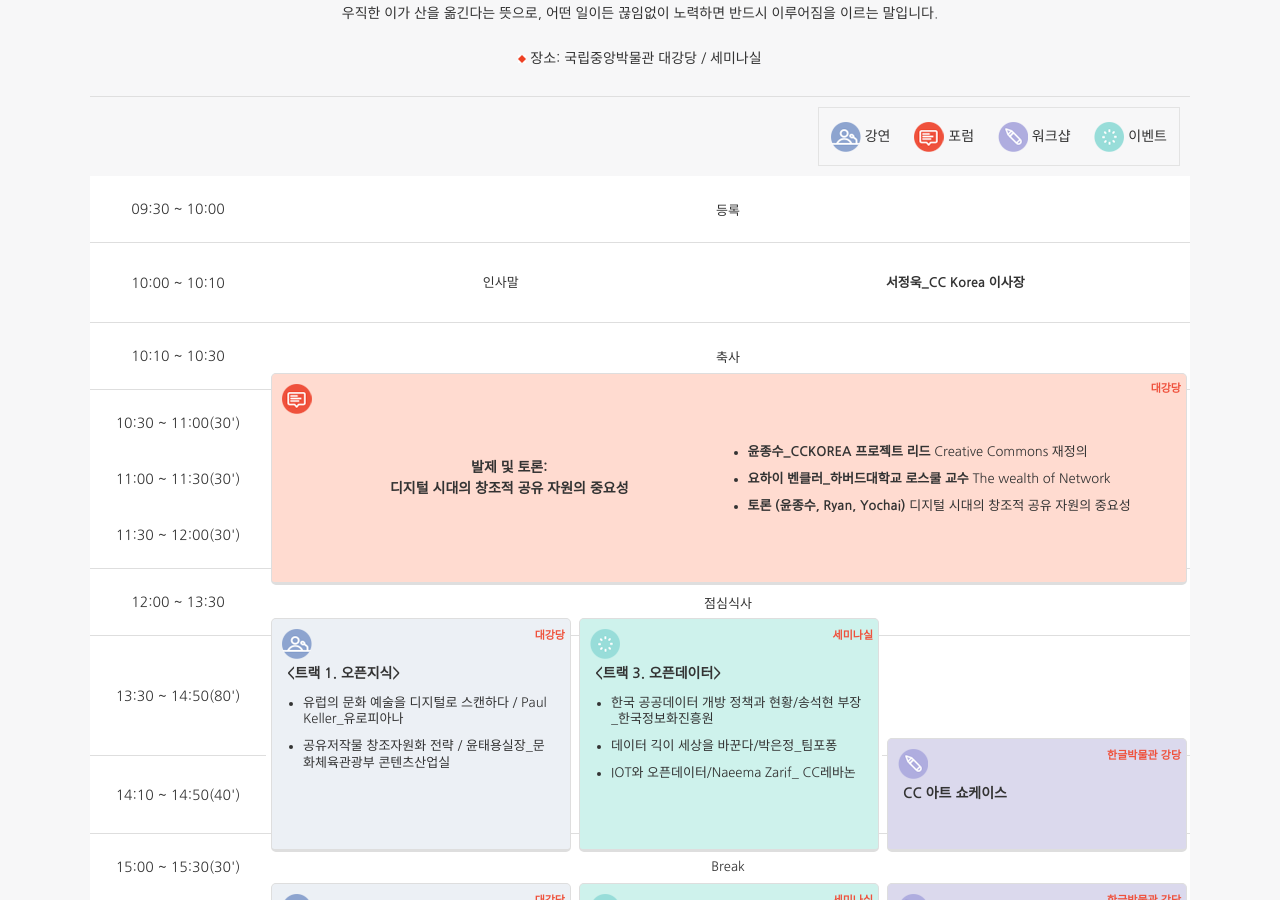
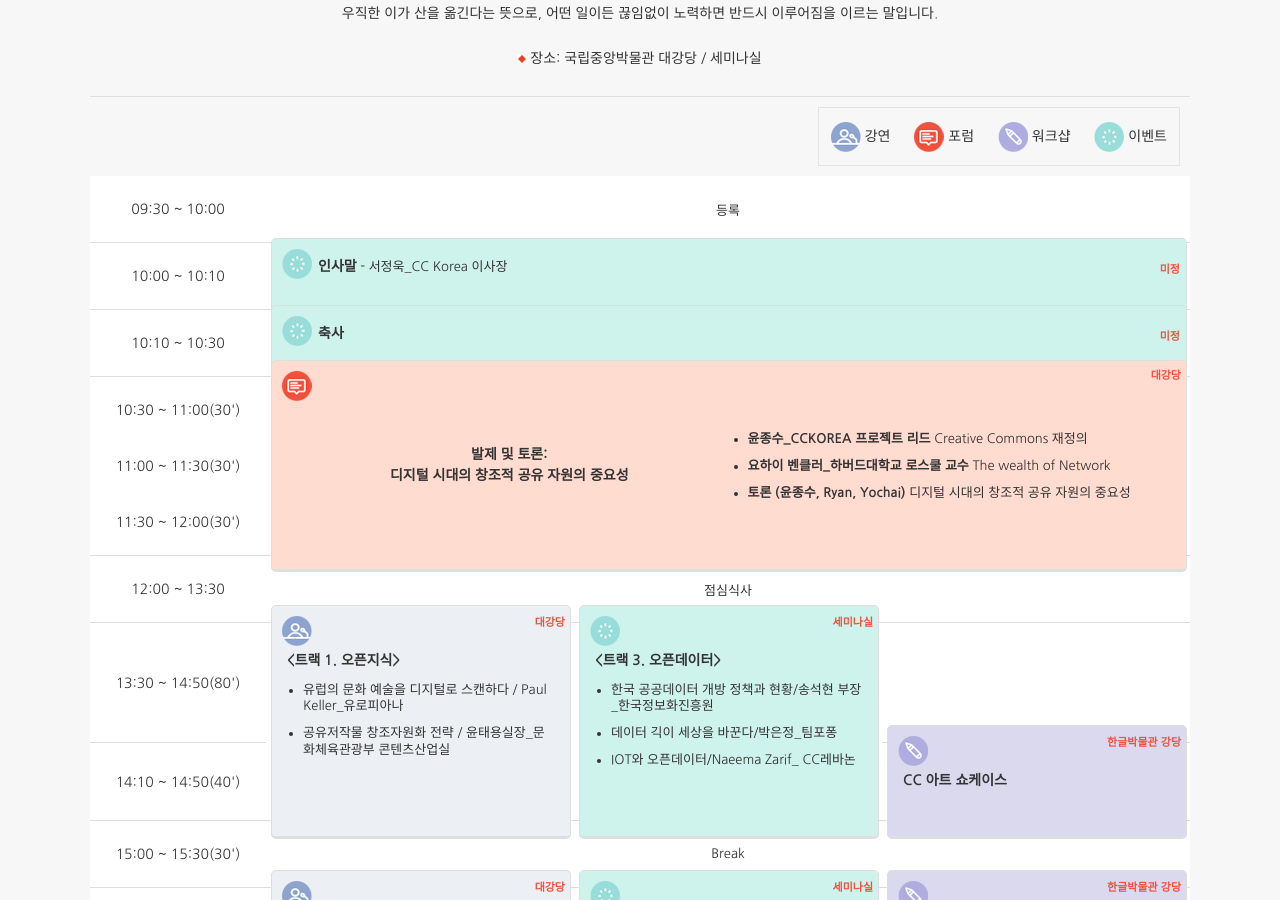
Before and after one commit to creativecommonskorea/2015-global-summit, a Jekyll site: the page built from programs.html, in a window 1280 px wide and 900 px high, scrolled down 535 px. Built offline with Jekyll 4.4.1, drawn with Linux system fonts in a browser that asks for light colours; nearby versions of some CDN libraries.

Commit message:
프로그램 수정

```diff
--- a/_includes/day15_detail.html
+++ b/_includes/day15_detail.html
@@ -27,21 +27,20 @@
             </tr>
             <tr class="border_bottom h60">
                 <td>10:00 ~ 10:10</td>
-                <td class="h60" colspan="3">
-                    <div class="table">
-                        <div class="tr">
-                            <div class="td w50p">인사말</div>
-                            <div class="td font-bold">
-                                서정욱_CC Korea 이사장
-                            </div>
-                        </div>
+                <td colspan="3">
+                    <div class="whitegreen_light left corner_all oneline">
+                        <div class="oneline_location"><!-- 장소 --> 미정</div>
+                        <span class="h2">인사말</span> - 서정욱_CC Korea 이사장
                     </div>
                 </td>
             </tr>
             <tr class="border_bottom">
                 <td>10:10 ~ 10:30</td>
-                <td class="h60" colspan="3">
-                    축사
+                <td colspan="3">
+                    <div class="whitegreen_light left corner_all oneline">
+                        <div class="oneline_location"><!-- 장소 --> 미정</div>
+                        <span class="h2">축사</span>
+                    </div>
                 </td>
             </tr>
             <tr class="h120 border_bottom">
```
